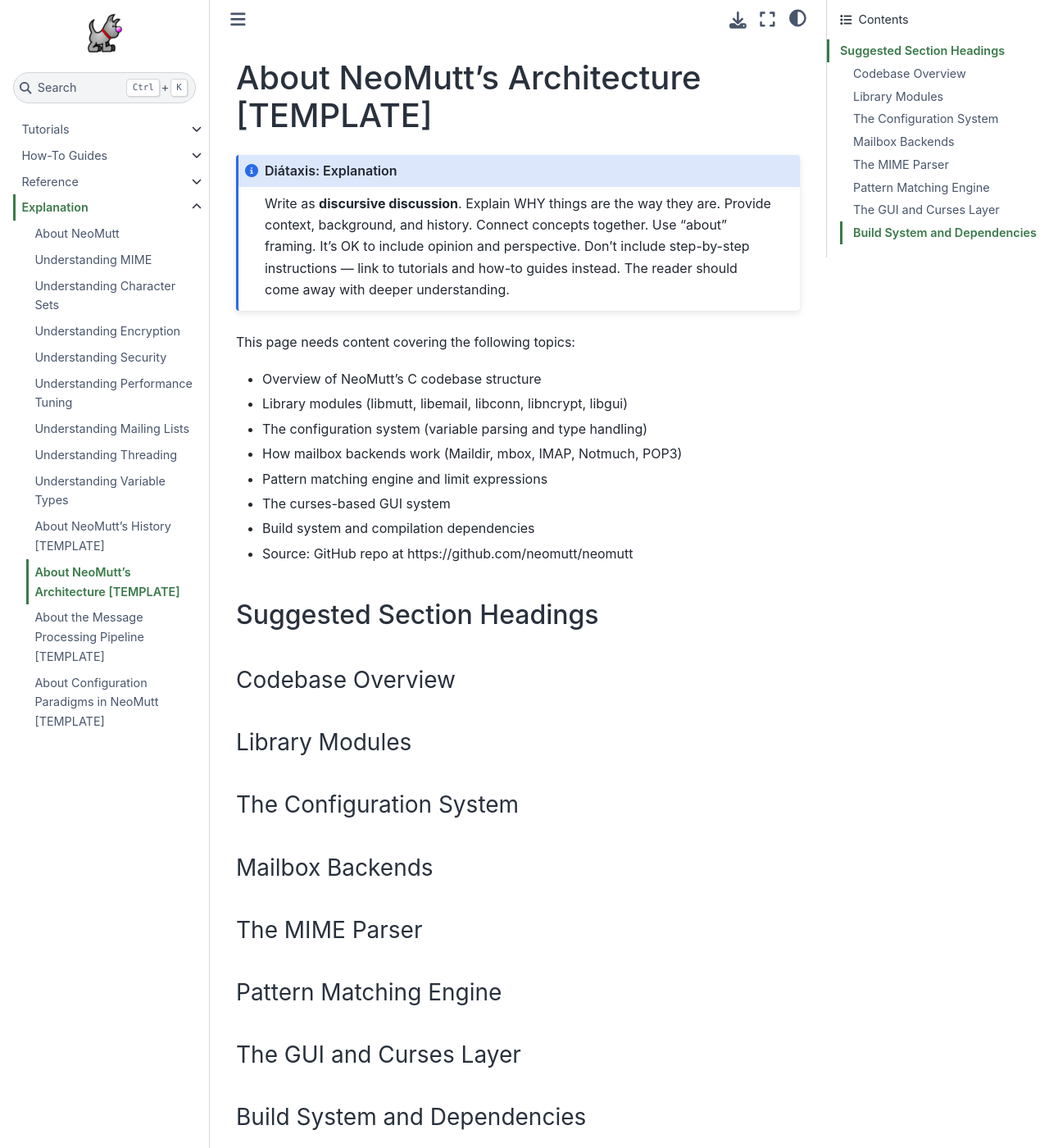
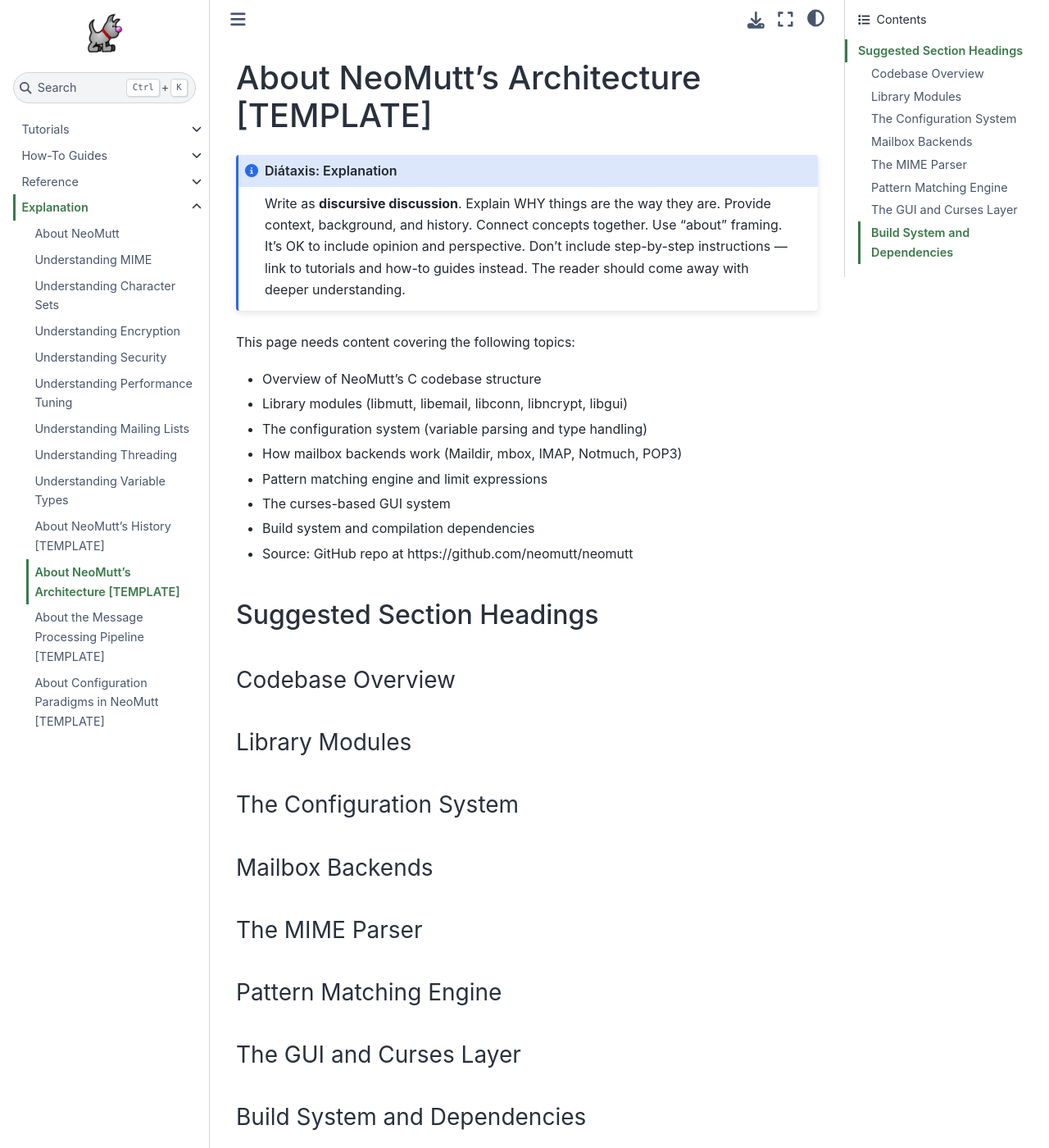
Before and after one commit to neomutt/docs, a Sphinx documentation site: the page built from docs/explanation/architecture.md, in a window 1280 px wide and 1400 px high. Shown: the whole window at 82% size. Built offline with Sphinx 7.4.7 and the Sphinx Book theme 1.1.4, drawn with Linux system fonts in a browser that asks for light colours.

Commit message:
Widen main content panel further: expand page-width, content, shrink secondary sidebar
Co-authored-by: Copilot <223556219+Copilot@users.noreply.github.com>

```diff
--- a/docs/_static/custom.css
+++ b/docs/_static/custom.css
@@ -1,6 +1,21 @@
 /* Wider content panel */
 .bd-article-container {
   max-width: 100% !important;
+}
+
+.bd-page-width {
+  max-width: 100% !important;
+}
+
+.bd-content {
+  max-width: 100% !important;
+}
+
+/* Shrink the right (secondary) sidebar so the article gets more space */
+.bd-sidebar-secondary {
+  max-width: 250px !important;
+  min-width: 0 !important;
+  flex: 0 0 250px !important;
 }
 
 /* Subtle green accent — light mode */
```
